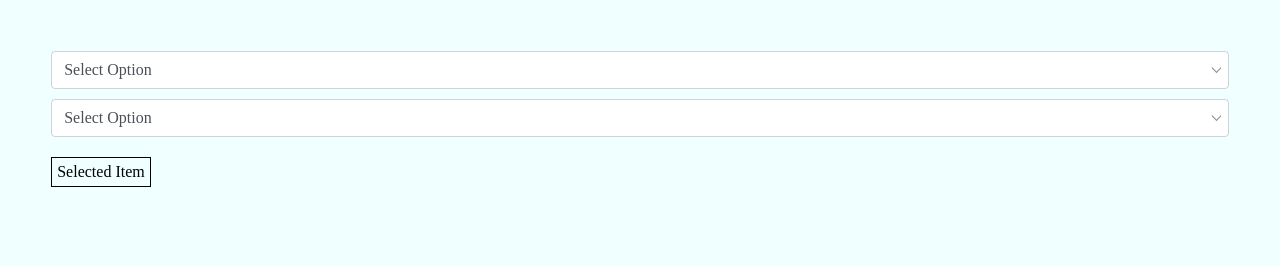
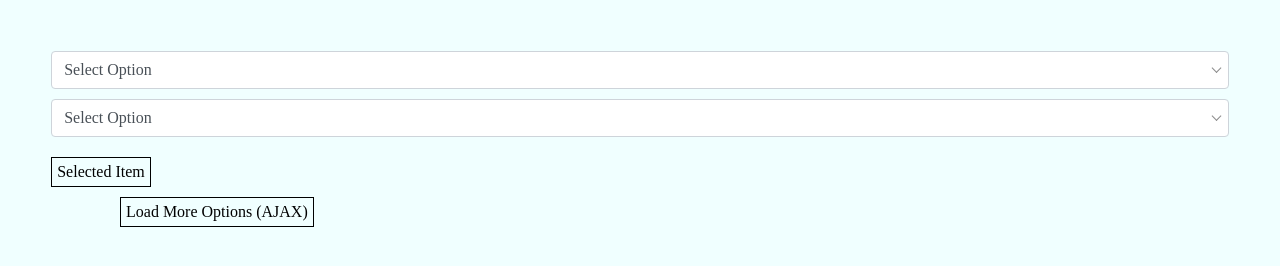
Before and after one commit to sarathbabysb/sapicker2, a plain HTML site: page index.html in a window 1280 px wide. Drawn offline with Linux system fonts and the light colour scheme.

Commit message:
Update index.html

```diff
--- a/index.html
+++ b/index.html
@@ -16,6 +16,9 @@
       padding: 4%;
       background-color: azure;
     }
+    a {
+      cursor: pointer;
+    }
   </style>
 </head>
 
@@ -24,37 +27,42 @@
   <div class="c-flag-sapicker">
     <select class="sapicker">
       <option value="" selected>Select Option</option>
-      <option value="in" data-thumbnail="./images/in.png">
-        India</option>
-      <option value="tu" data-thumbnail="./images/tr.png">
-        Türkçe</option>
-      <option value="it" data-thumbnail="./images/tl.png">
-        Timor-Leste</option>
+      <option value="in" data-thumbnail="./images/in.png">India</option>
+      <option value="tu" data-thumbnail="./images/tr.png">Türkçe</option>
+      <option value="it" data-thumbnail="./images/tl.png">Timor-Leste</option>
     </select>
-
   </div>
 
   <div class="c-flag-sapicker" style="margin-top:10px">
     <select class="sapicker">
       <option value="">Select Option</option>
-      <option value="in" data-thumbnail="./images/in.png">
-        India 123</option>
-      <option value="tu" data-thumbnail="./images/tr.png">
-        Türkçe 123</option>
-      <option value="it" data-thumbnail="./images/tl.png">
-        Timor-Leste 123</option>
+      <option value="in" data-thumbnail="./images/in.png">India 123</option>
+      <option value="tu" data-thumbnail="./images/tr.png">Türkçe 123</option>
+      <option value="it" data-thumbnail="./images/tl.png">Timor-Leste 123</option>
     </select>
-
   </div>
 
   <a style="padding: 5px;border: 1px solid;position: absolute;margin-top: 10px;" onclick="getData()">Selected Item</a>
+
+  <a style="padding: 5px;border: 1px solid;position: absolute;margin-top: 50px;left:120px;" onclick="loadMoreOptions()">Load More Options (AJAX)</a>
 
   <script>
     const getData = () => {
       alert('Picker One - ' + document.getElementById(`sapicker-0`).querySelector(".sapicker").value);
       alert('Picker Two - ' + document.getElementById(`sapicker-1`).querySelector(".sapicker").value);
     }
+
+    function loadMoreOptions() {
+      // Simulate AJAX response
+      let newData = [
+        { value: 'jp', text: 'Japan', image: './images/jp.png' },
+        { value: 'us', text: 'USA', image: './images/us.png' }
+      ];
+      // Add to first sapicker and auto select "us"
+      addSapickerOptions(0, newData, 'us');
+    }
   </script>
+
   <script src="./js/sapicker.js"></script>
 </body>
 </html>
```
